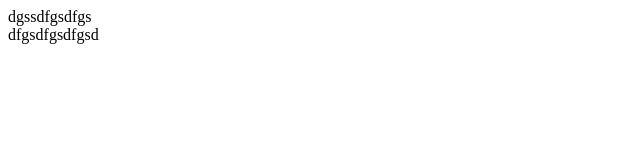
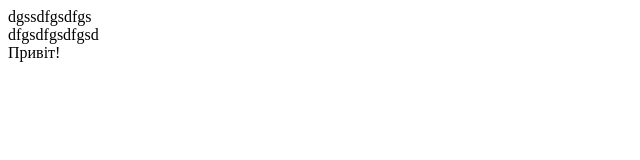
Before and after one commit to bubaduba/testYar, a plain HTML site: page index.html in a window 1280 px wide. Shown: the full height of the page, 0-640 px from the left. Drawn offline with Linux system fonts and the light colour scheme.

Commit message:
зміни

```diff
--- a/index.html
+++ b/index.html
@@ -8,6 +8,7 @@
 	<div>dfgsdfgsdfgsd</div>
 </head>
 <body>
+	Привіт!
 
 </body>
 </html>
```
